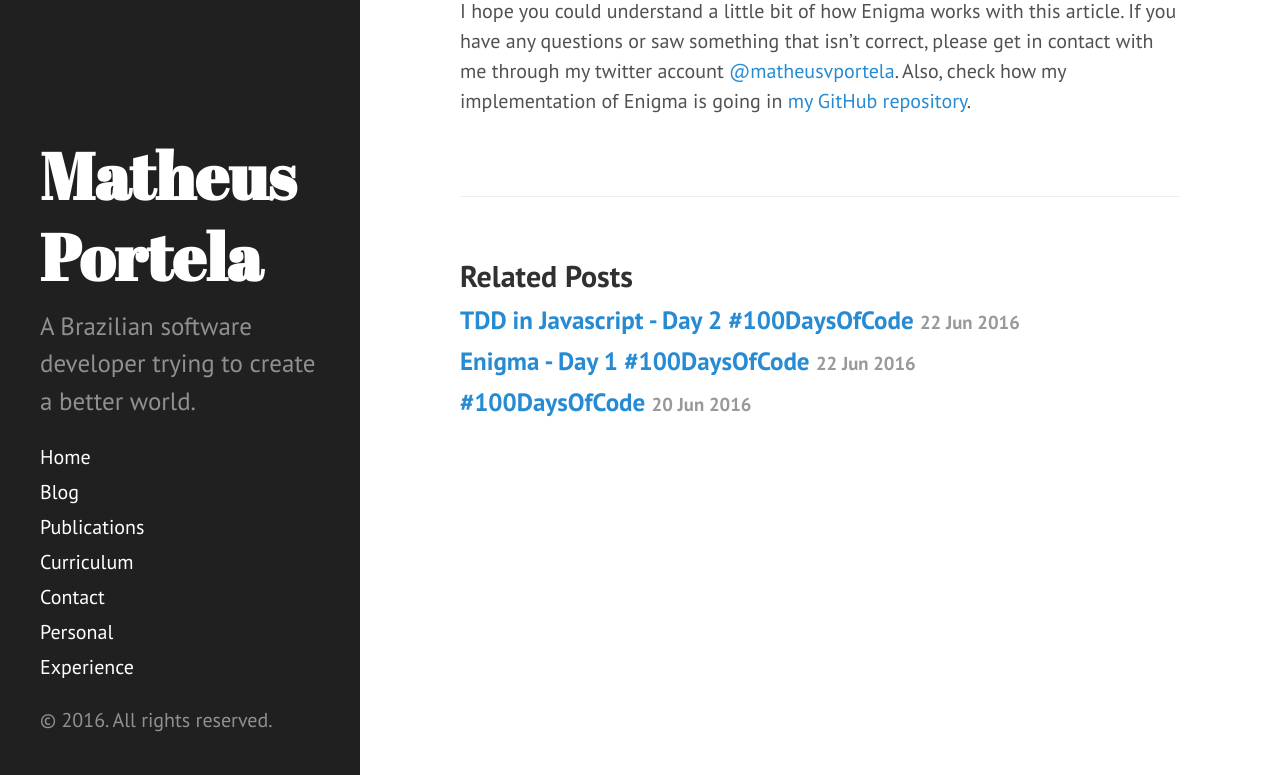
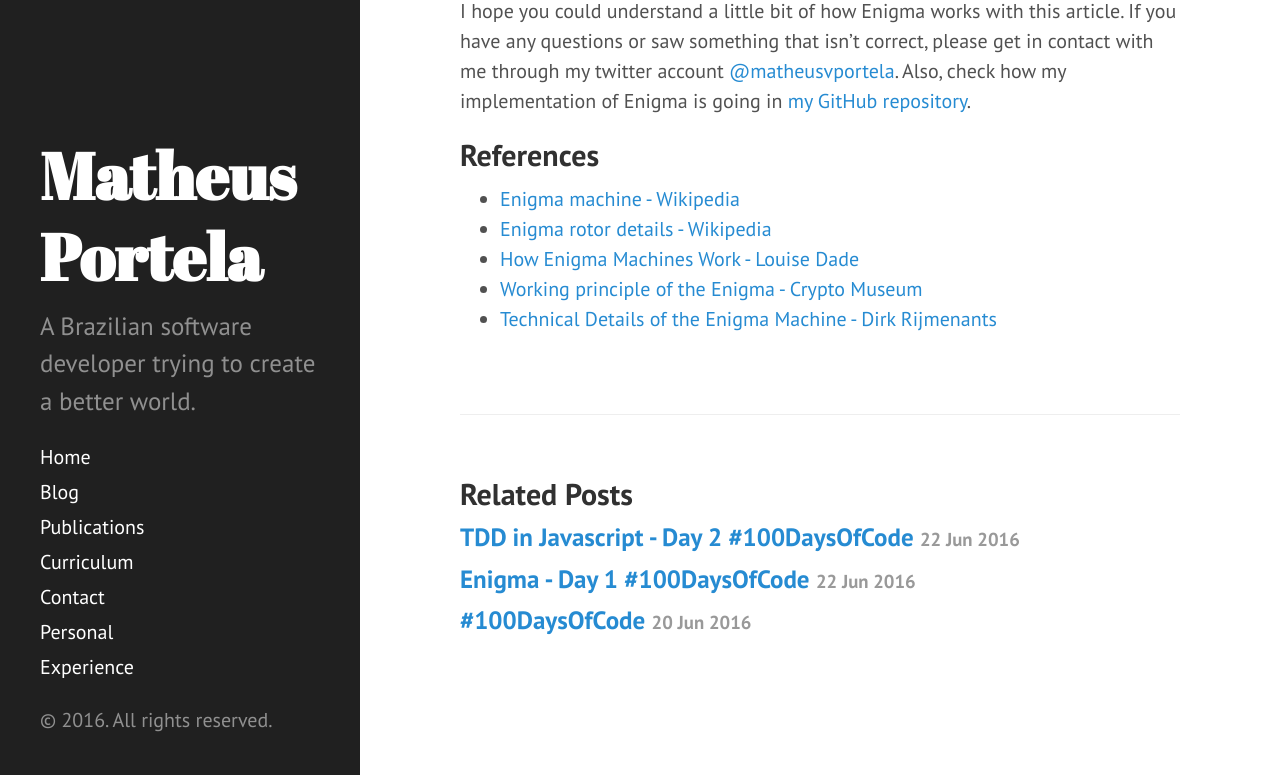
Before and after one commit to matheusportela/matheusportela.github.io, a Jekyll site: the page built from _posts/2016-06-23-day-3-how-enigma-works.md, in a window 1280 px wide and 900 px high, scrolled down 5927 px, cut to the strip 125-900 px from the top of the window. Built offline with Jekyll 4.4.1, drawn with Linux system fonts in a browser that asks for light colours.

Commit message:
Including references

```diff
--- a/_posts/2016-06-23-day-3-how-enigma-works.md
+++ b/_posts/2016-06-23-day-3-how-enigma-works.md
@@ -119,3 +119,11 @@ Now we can finally understand the entire path of a letter being encoded by Enigm
 <center><img src="/assets/images/enigma_letter_path.png"></center>
 
 I hope you could understand a little bit of how Enigma works with this article. If you have any questions or saw something that isn't correct, please get in contact with me through my twitter account [@matheusvportela](https://twitter.com/matheusvportela). Also, check how my implementation of Enigma is going in [my GitHub repository](https://github.com/matheusportela/enigma-machine).
+
+## References
+
+- [Enigma machine - Wikipedia](https://en.wikipedia.org/wiki/Enigma_machine)
+- [Enigma rotor details - Wikipedia](https://en.wikipedia.org/wiki/Enigma_rotor_details)
+- [How Enigma Machines Work - Louise Dade](http://enigma.louisedade.co.uk/howitworks.html)
+- [Working principle of the Enigma - Crypto Museum](http://www.cryptomuseum.com/crypto/enigma/working.htm)
+- [Technical Details of the Enigma Machine - Dirk Rijmenants](http://users.telenet.be/d.rijmenants/en/enigmatech.htm)
```
